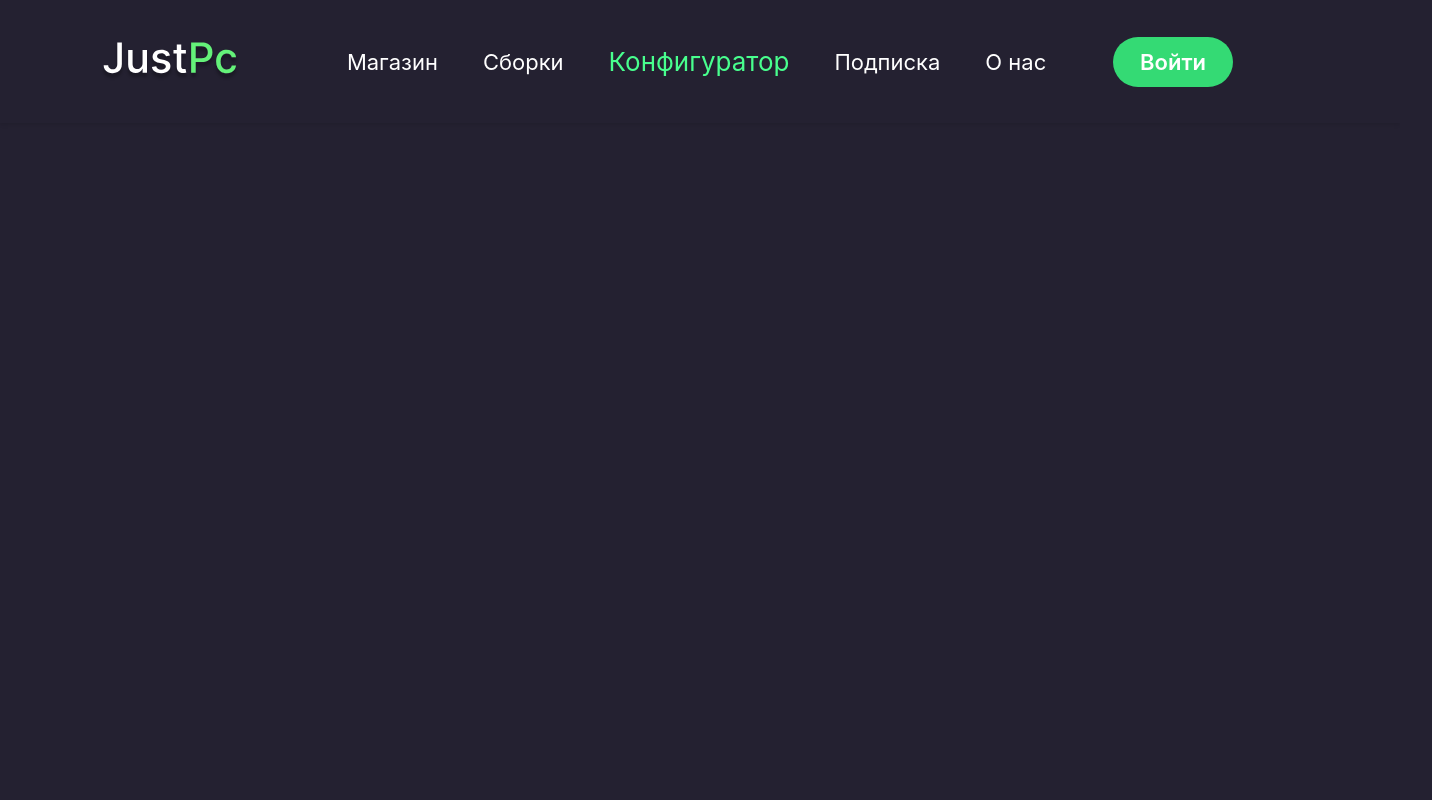
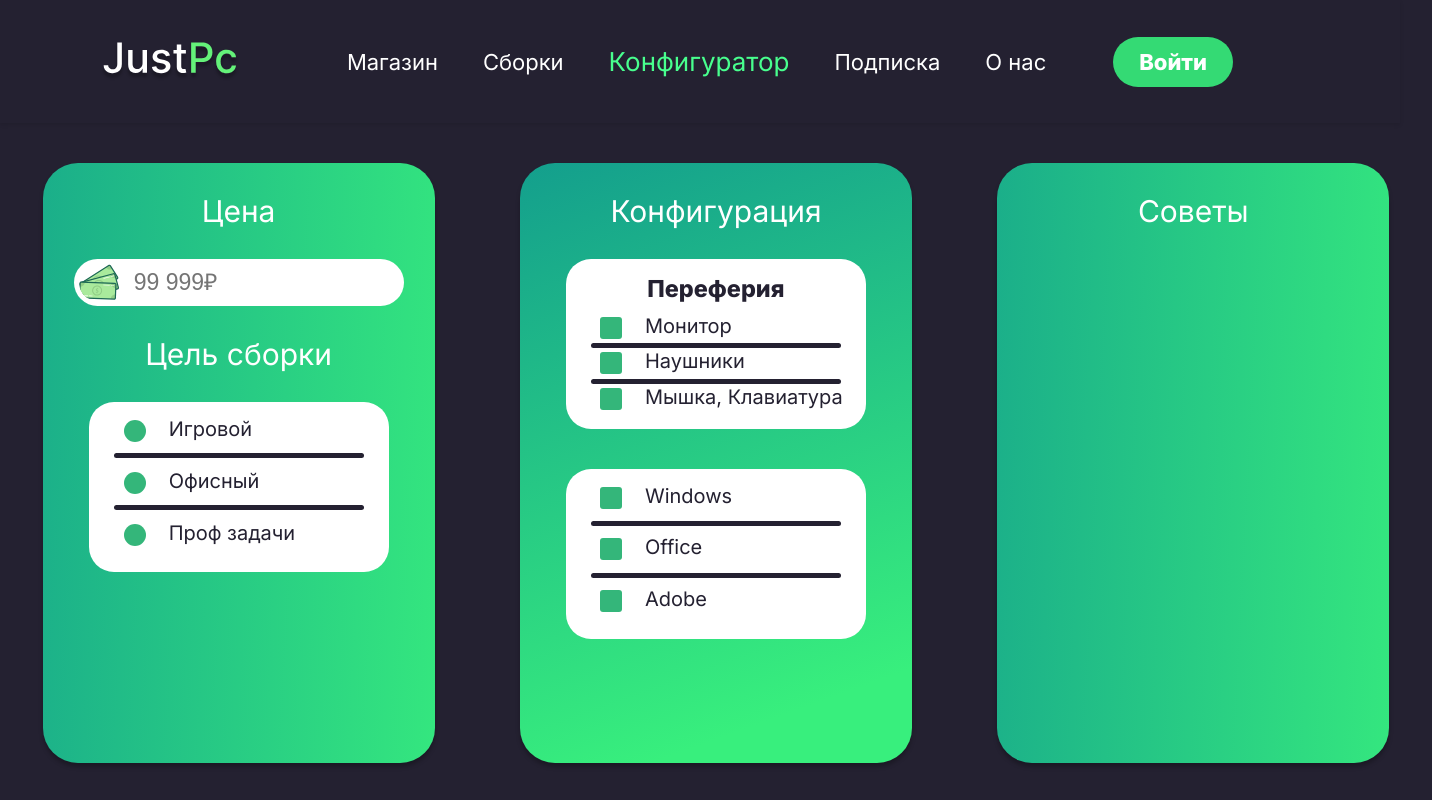
Before and after one commit to ittlam/my-repository-, a plain HTML site: page configurator.html in a window 1280 px wide. Shown: the whole page, 1432 px wide, since content can reach past the window. Drawn offline with Linux system fonts and the light colour scheme.

Commit message:
конфигуратор сделан до середины

```diff
--- /dev/null
+++ b/configurator-style.css
@@ -0,0 +1,254 @@
+html{
+    box-sizing: border-box;
+    background-color: rgba(36, 33, 49, 1);
+    font-family: 'Inter', sans-serif;
+    color: white;
+}
+
+body{
+    min-width: 1400px;
+    margin: 0;
+}
+
+*,
+*::before,
+*::after{
+    box-sizing: inherit;
+}
+
+header {
+    top: 0;
+    left: 0;
+    width: 100%;
+    box-shadow: 0 2px 4px rgba(0,0,0,0.1); /* для добавления тени */
+}
+
+a{
+    color: white;
+    text-decoration: none;
+}
+
+input[type="number"]::-webkit-inner-spin-button,input[type="number"]::-webkit-outer-spin-button{
+    -webkit-appearance: none;
+    margin: 0;
+}
+
+.logo-a{
+    display: flex;
+    justify-content: center;
+
+}
+
+li{
+    display: inline-block;
+    margin-top: auto;
+    margin-bottom: auto;
+}
+
+.menu-list li{
+    list-style-type: none;
+    font-size: 22px;
+}
+
+.configurator{
+    font-size: 26px;
+    color: rgb(72, 255, 142);
+}
+
+.container{
+    max-width: 1400px;
+    padding: 30px 100px;
+    margin: 0 auto;
+}
+
+.nav{
+    display: flex;
+    justify-content: space-between;
+}
+
+.menu-list{
+    display: flex;
+    gap: 0 45px;
+}
+
+.a-button-sign-in{
+    display: flex;
+    justify-content: center;
+    align-items: center;
+    width: 120px;
+    height: 50px;
+    background: rgb(52, 218, 116);
+    border-radius: 25px;
+    margin-top: auto;
+    margin-bottom: auto;
+    font-size: 22px;
+    font-weight: 600;
+
+    transition: background 1s ease;
+}
+
+.a-button-sign-in:hover{
+    background: rgb(17, 153, 96)
+}
+
+.container-configurator{
+    display: flex;
+    justify-content: space-around;
+    align-items: center;
+    margin: auto;
+    width: 1432px;
+    height: 600px;
+    -webkit-user-select: none;
+    user-select: none;
+
+    font-weight: 400;
+}
+
+.configurator-price-p, .purpose-p{
+    font-size: 30px;
+    font-weight: 400;
+}
+
+.conf:nth-child(2n+1){
+    margin-top: 80px;
+    text-align: center;
+    border-radius: 30px;
+    width: 392px;
+    height: 600px;
+    border-radius: 35px;
+    background: linear-gradient(93deg, #11998E -38.31%, #38EF7D 115.32%);
+    box-shadow: 0px 4px 4px 0px rgba(0, 0, 0, 0.25);
+}
+
+.conf:nth-child(2){
+    margin-top: 80px;
+    text-align: center;
+    border-radius: 30px;
+    width: 392px;
+    height: 600px;
+    border-radius: 35px;
+    background: linear-gradient(160deg, #11998E -5.98%, #38EF7D 87.28%);
+    box-shadow: 0px 4px 4px 0px rgba(0, 0, 0, 0.25);
+}
+
+.circle-quantity{
+    display: flex;
+    justify-content: center;
+    align-items: center;
+    margin-left: 5px;
+    margin-right: 25px;
+    width: 40px;
+    height: 40px;
+    border-radius: 50%;
+    background-color: rgb(47, 196, 104);
+}
+
+.quantity-money{
+    display: flex;
+    justify-content: center;
+}
+
+.money-icon{
+    background-color: white;
+    border-radius: 30px 0 0 30px;
+    width: 50px;
+    padding: 5px;
+}
+
+#quantity-input{
+    border: none;
+    border-radius: 0 30px 30px 0 ;
+    padding: 10px;
+    font-size: 23px;
+    font-weight: 400;
+    width: 280px;
+}
+
+.variants-purpose{
+    display: grid;
+    justify-content: start;
+    padding: 15px 0;
+    margin: 0 auto;
+    width: 300px;
+    height: 170px;
+    background-color: white;
+    color: rgba(36, 33, 49, 1);
+    border-radius: 25px;
+
+    font-size: 20px;
+    -webkit-user-select: none;
+    user-select: none;
+}
+
+.variants-purpose label {
+    margin-left:20px;
+}
+
+.variants-purpose:nth-child(3){
+    margin-top: 40px;
+}
+
+.variants-purpose h3{
+    margin: 0 0 10px 23px;
+}
+
+.line-purpose{
+    width: 250px;
+    height: 5px;
+    background-color: #242131;
+    margin: 0;
+    margin-left: 25px;
+    border-radius: 25px;
+}
+
+.variants-purpose input[type="radio"]{
+    -webkit-appearance: none; /* убираем стандартные стили браузера */
+    -moz-appearance: none;
+    appearance: none;
+
+    width: 22px;
+    height: 22px;
+    background-color: #34B67A;
+    border-radius: 50%;
+}
+
+.variants-purpose input[type="radio"]:checked::before{
+    content: '';
+    display: block;
+    width: 14px;
+    height: 14px;
+    background-color: white ;
+    border-radius: 50%;
+    margin: 4px;
+}
+
+.variant{
+    display: flex;
+
+    margin-left: 30px;
+    padding: 0;
+
+}
+
+.cr{
+    cursor: pointer;
+}
+
+input[type="checkbox"]{
+    -webkit-appearance: none; /* убираем стандартные стили браузера */
+    -moz-appearance: none;
+    appearance: none;
+    width: 22px;
+    height: 22px;
+    background-color: #34B67A;
+    border-radius: 3px;
+}
+
+input[type="checkbox"]:checked::before{
+    content: '';
+    display: block;
+    margin: 3px;
+    width: 17px;
+    height: 17px;
+    background-image: url("/img/check\ mark.svg");
+}
--- a/configurator.html
+++ b/configurator.html
@@ -3,8 +3,12 @@
 <head>
     <meta charset="UTF-8">
     <meta name="viewport" content="width=device-width, initial-scale=1.0">
+    <meta name="viewport" content="width=device-width">
+    <link rel="preconnect" href="https://fonts.googleapis.com">
+    <link rel="preconnect" href="https://fonts.gstatic.com" crossorigin>
+    <link href="https://fonts.googleapis.com/css2?family=Inter:wght@400;800&display=swap" rel="stylesheet">
     <title>Configurator - JustPc</title>
-    <link rel="stylesheet" href="/style.css">
+    <link rel="stylesheet" href="/configurator-style.css">
 </head>
 <body>
     <header class="header">
@@ -27,5 +31,77 @@
             </nav>
         </div>
     </header>
+
+    <main>
+        <form class="container-configurator">
+            <div class="price-configurator conf">
+                <p class="configurator-price-p">Цена</p>
+                <div class="quantity-money">
+                    <img src="/img/money-icon.svg" alt="" class="money-icon">
+                    <input type="number" id="quantity-input" placeholder="99 999₽">
+                </div>
+
+                <p class="purpose-p">Цель сборки</p>
+                <div class="variants-purpose">
+                    <div class="gaming-variant variant">
+                        <input class="cr" type="radio" name="a-radio" id="gaming-variant-circle"></input>
+                        <label class="cr" for="gaming-variant-circle" >Игровой</label>
+                    </div>
+                    <div class="line-purpose"></div>
+                    <div class="office-variant variant">
+                        <input class="cr" type="radio" name="a-radio" id="office-variant-circle"></input>
+                        <label class="cr" for="office-variant-circle">Офисный</label>
+                    </div>
+                    <div class="line-purpose"></div>
+                    <div class="pro-variant variant">
+                        <input class="cr" type="radio" name="a-radio" id="pro-variant-circle"></input>
+                        <label class="cr" for="pro-variant-circle">Проф задачи</label>
+                    </div>
+                </div>
+            </div>
+
+            <div class="config-configurator conf">
+                <p class="configurator-price-p">Конфигурация</p>
+                <div class="variants-purpose">
+                    <h3>Переферия</h3>
+                    <div class="monitor-variant variant">
+                        <input class="cr" type="checkbox" name="monitor-variant" id="monitor-variant box-style"></input>
+                        <label class="cr" for="monitor-variant box-style" >Монитор</label>
+                    </div>
+                    <div class="line-purpose"></div>
+                    <div class="headphones-variant variant">
+                        <input class="cr" type="checkbox" name="headphones-variant" id="headphones-variant box-style"></input>
+                        <label class="cr"l for="headphones-variant box-style">Наушники</label>
+                    </div>
+                    <div class="line-purpose"></div>
+                    <div class="mouse-variant variant">
+                        <input class="cr" type="checkbox" name="mouse-variant" id="mouse-variant box-style"></input>
+                        <label class="cr" for="mouse-variant box-style">Мышка, Клавиатура</label>
+                    </div>
+                </div>
+
+                <div class="variants-purpose">
+                    <div class="windows-variant variant">
+                        <input class="cr" type="checkbox" name="windows-variant" id="windows-variant box-style"></input>
+                        <label class="cr" for="windows-variant box-style" >Windows</label>
+                    </div>
+                    <div class="line-purpose"></div>
+                    <div class="office-pack-variant variant">
+                        <input class="cr" type="checkbox" name="office-pack-variant" id="office-pack-variant box-style"></input>
+                        <label class="cr"l for="office-pack-variant box-style">Office</label>
+                    </div>
+                    <div class="line-purpose"></div>
+                    <div class="adobe-variant variant">
+                        <input class="cr" type="checkbox" name="adobe-variant" id="adobe-variant box-style"></input>
+                        <label class="cr" for="adobe-variant box-style">Adobe</label>
+                    </div>
+                </div>
+            </div>
+
+            <div class="advice-configurator conf">
+                <p class="configurator-price-p">Советы</p>
+            </div>
+        </form>
+    </main>
 </body>
 </html>
--- a/style.css
+++ b/style.css
@@ -160,9 +160,6 @@ li{
     border-radius: 25px;
     font-size: 25px;
     font-weight: 800;
+    background: linear-gradient(93deg, #11998E -38.31%, #38EF7D 115.32%);
+    box-shadow: 0px 4px 4px 0px rgba(0, 0, 0, 0.25);
 }
-
-.configurator{
-    font-size: 26px;
-    color: rgb(72, 255, 142);
-}
```
Also changed, not shown: img/check mark.svg (added), img/money-icon.svg (added).
